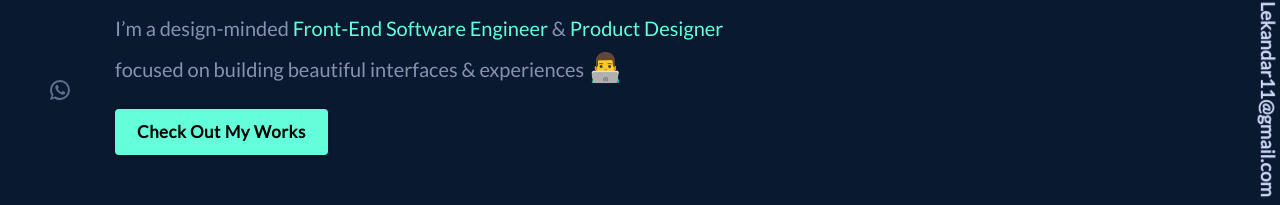
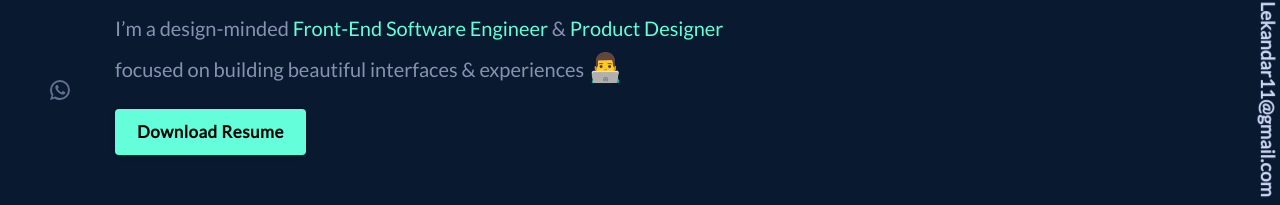
Before and after one commit to Techbrolakes/portfolio-website, a Next.js app: page / in a window 1280 px wide. Shown: the part 431-636 px from the top of the page. Built offline with nearby package versions, Linux system fonts and the light colour scheme.

Commit message:
version-4.1

```diff
--- a/pages/components/MiddleLayout/Header.js
+++ b/pages/components/MiddleLayout/Header.js
@@ -1,6 +1,7 @@
 import React from "react";
 import styled from "styled-components";
 import Button from "@mui/material/Button";
+import Link from "next/link";
 
 function Header() {
   return (
@@ -16,7 +17,9 @@ function Header() {
           interfaces & experiences <Emoji>👨‍💻</Emoji>
         </p>
         <Button variant="contained" size="large">
-          Check out my works
+          <a href="Lekandar.pdf" download>
+            Download Resume
+          </a>
         </Button>
       </Heading>
     </div>
```
